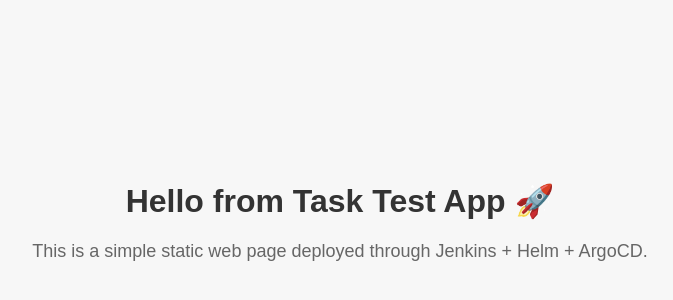
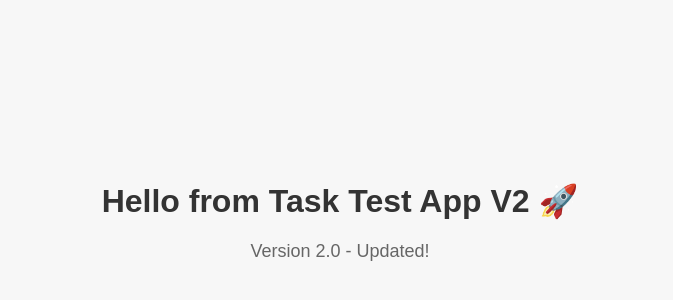
Before and after one commit to ghadeerhamdan-cmd/slacktecthtml, a plain HTML site: page index.html in a window 1280 px wide. Shown: the part 10-310 px from the top of the page, without its empty margins (300-973 px from the left). Drawn offline with Linux system fonts and the light colour scheme.

Commit message:
Fix Jenkinsfile path issue and update webpage to V2

```diff
--- a/index.html
+++ b/index.html
@@ -20,7 +20,7 @@
   </style>
 </head>
 <body>
-  <h1>Hello from Task Test App 🚀</h1>
-  <p>This is a simple static web page deployed through Jenkins + Helm + ArgoCD.</p>
+  <h1>Hello from Task Test App V2 🚀</h1>
+  <p>Version 2.0 - Updated!</p>
 </body>
 </html>
```
Also changed, not shown: 1 other file.
